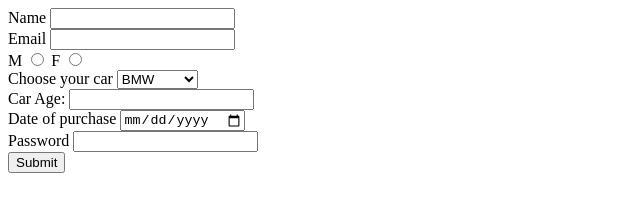
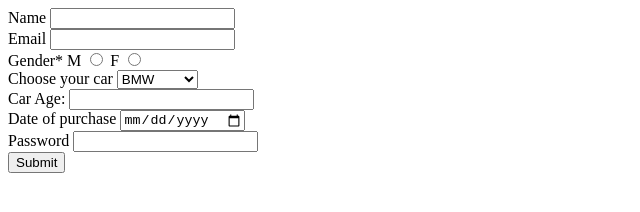
Before and after one commit to acciojob/car-insurance-form-NikitaJagdale88, a website: page main.html in a window 1280 px wide. Shown: the full height of the page, 0-640 px from the left. Drawn offline with Linux system fonts and the light colour scheme.

Commit message:
created a submission

```diff
--- a/main.html
+++ b/main.html
@@ -14,6 +14,7 @@
 		<label for="email">Email</label>
 		<input type="email" id="email" required>
 		<br>
+		<label for="gender">Gender*</label>
 		<label for="gender_m">M</label>
 		<input type="radio" id="gender_m" name="gender" required>
 		<label for="gender">F</label>
```
